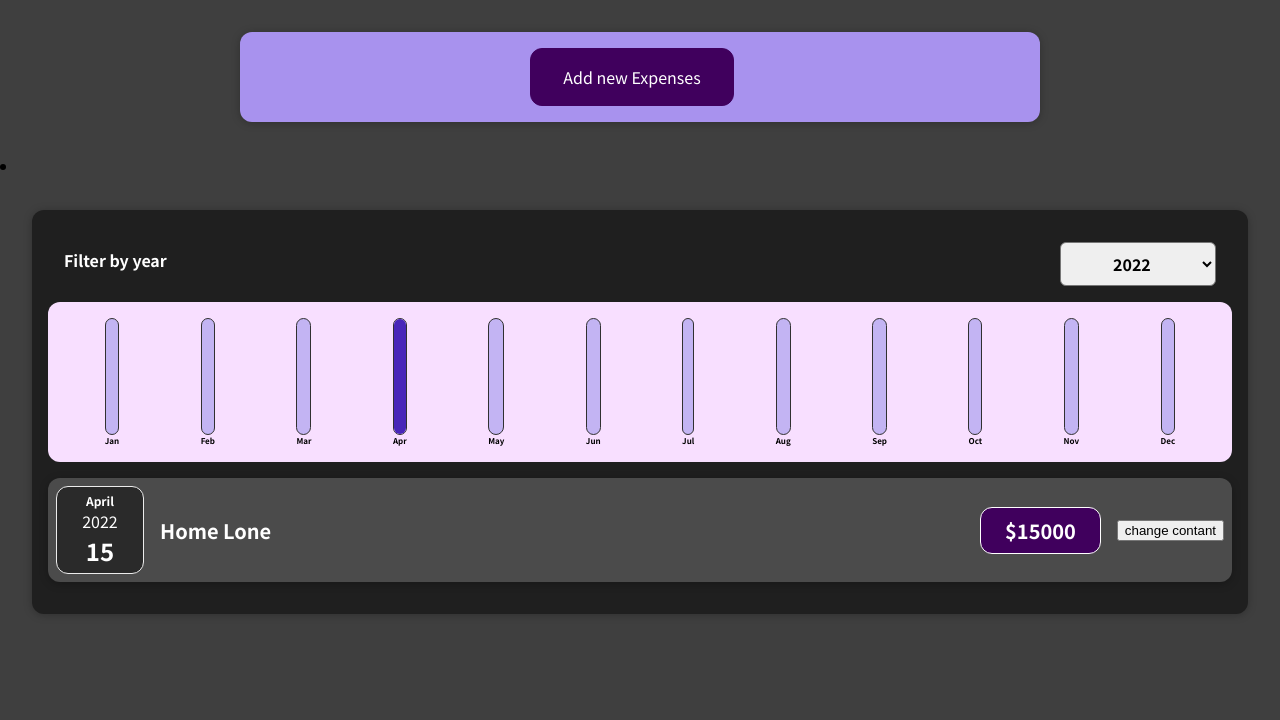
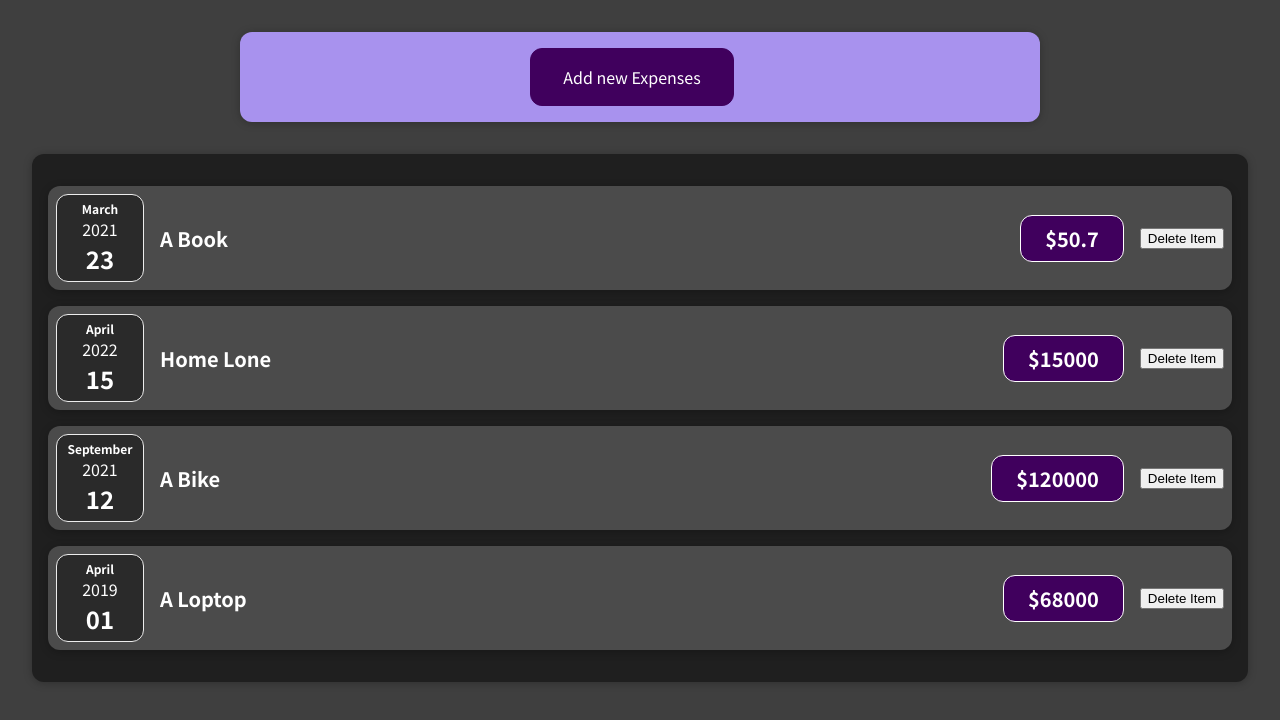
Before and after one commit to SanchitDev47/react_app_dev, a React (Create React App) app: page / in a window 1280 px wide. Shown: the top 720 px of the page. Built offline with nearby package versions, Linux system fonts and the light colour scheme.

Commit message:
dynamic data

```diff
--- a/src/App.js
+++ b/src/App.js
@@ -3,7 +3,7 @@ import Expense from './compoenents/Expenses/Expense';
 import NewExpense from './compoenents/NewExpense/NewExpense'
 import './App.css';
 
-export default function App(props) {
+export default function App() {
 
   const DUMMEY_EXPENSES = [
     {
--- a/src/compoenents/Expenses/ExpensItems.jsx
+++ b/src/compoenents/Expenses/ExpensItems.jsx
@@ -7,9 +7,9 @@ export default function ExpensItems(props) {
     const [title, setTitle] = useState(props.title);
     const clickHandler = () => {
         setTitle('Updated');
-        console.log(title)
+        console.log(title);
+
       }
-
 
     return (
     <Card className='expense-item'>
@@ -17,7 +17,7 @@ export default function ExpensItems(props) {
         <div className='expense-item__description'>
             <h2>{props.title}</h2>
             <div className='expense-item__price'>${props.amount}</div>
-            <button onClick={clickHandler}>change contant</button>
+            <button onClick={clickHandler}>Delete Item</button>
         </div>
     </Card>
     )
--- a/src/compoenents/Expenses/Expense.jsx
+++ b/src/compoenents/Expenses/Expense.jsx
@@ -1,36 +1,54 @@
-import React,{ useState } from 'react';
+// import React,{useState} from 'react';
 import './Expenses.css';
 import Card from './Card';
-import ExpensesFilter from './ExpensesFilter';
-import ExpensesList from './ExpensesList';
 import ExpensesChart from './ExpensesChart';
+import ExpensItems from './ExpensItems';
 //
 export default function Expense(props) {
+//   function showExpenseItems(event){
+//     props.onChangeFilter(event.target.value)
+// }
+  // function filterItemHandler(){
+  // console.log(props.items)
+  // }
+  // const [filteredItem, setFilteredItem] = useState('');
 
-  const [filteredYear, setFilteredYear] = useState('2022');
+  // const filterChangeHandler = selectedItem => {
+  // setFilteredItem(selectedItem);
+ //} /// and this code present selected year items using useState of setFilteredyear
 
-              const filterChangeHandler = selectedYear => {
-              setFilteredYear(selectedYear);
-              } /// and this code present selected year items using useState of setFilteredyear
+// const filteredExpenses = props.items.filter(expenses => {
+//     console.log('get clicked', expenses);
+//   }
+// const HandleClick = () => {
+//   console.log('get clicked');
+// }
 
-              const filteredExpenses = props.items.filter(expenses => {
-                 return expenses.date.getFullYear().toString() === filteredYear
-               }); // this props.items use for pass data to app.js and expense.js like this items={filteredExpenses}
+  // return expenses.date.getFullYear().toString() === filteredYear
+  // }); // this props.items use for pass data to app.js and expense.js like this items={filteredExpenses}
 
-               try{
-                return (
+    // const deleteItemHandler = () => {
+    //     // setDeleteText('(Deleted!)');
+
+    //     props.onDelete(props.title);
+    //     clickHandler();
+    //   };
+
+
+    return (
+            <ul className="expenses-list">
                 <li>
                 <Card className='expenses'>
-                <ExpensesFilter
-                onChangeFilter={filterChangeHandler}  // and this props fetech from  expensesfilter component props.onChangefilter  data
-                selected={filteredYear}
-                />
-                <ExpensesChart expenses={filteredExpenses}/>
-                <ExpensesList items={filteredExpenses} />
+                  <ExpensesChart />
+              {props.items.map((expenses) => (
+                <ExpensItems
+                key={expenses.id}
+                title={expenses.title}
+                amount={expenses.amount}
+                date={expenses.date}
+                />))}
                 </Card>
                 </li>
+                </ul>
                 );
-             }catch(e){
-                  console.log(e);
-             }
-            }
+          }
--- a/src/compoenents/Expenses/ExpensesChart.jsx
+++ b/src/compoenents/Expenses/ExpensesChart.jsx
@@ -17,11 +17,15 @@ export default function ExpensesChart(props) {
     {label: 'Nov', value: '0'},
     {label: 'Dec', value: '0'},
 ];
+try{
 for(const expense of props.expenses){
     const expenseMonth = expense.date.getMonth();
     chartDataPoints[expenseMonth].value += expense.amount;
-}
+} //this filter bas
 return (
     <Chart dataPoints={chartDataPoints}/>
   )
+}catch(e){
+  console.log(e);
 }
+}
--- a/src/compoenents/Expenses/ExpensesFilter.jsx
+++ /dev/null
@@ -1,26 +0,0 @@
-import React from 'react';
-
-///this compoenent build filter for expenses app that use for filter item
-export default function ExpensesFilter(props) {
-
-
-    function dropDownChangeHandler(event){
-      props.onChangeFilter(event.target.value)
-      console.log('Expense.jsx');
-
-  }
-  return (
-    <div className='expenses-filter'>
-      <div className='expenses-filter__control'>
-        <label>Filter by year</label>
-        <select value={props.selected} onChange={dropDownChangeHandler}>
-          <option value='2022'>2022</option>
-          <option value='2021'>2021</option>
-          <option value='2020'>2020</option>
-          <option value='2019'>2019</option>
-          <option value='1998'>1998</option>
-        </select>
-      </div>
-    </div>
-  )
-  }
--- a/src/compoenents/Expenses/ExpensesList.jsx
+++ /dev/null
@@ -1,25 +0,0 @@
-import React from 'react'
-import ExpensItems from './ExpensItems';
-
-export default function ExpensesList(props) {
-  try{
-  if(props.items.length === 0 ) {
-    return <h2 className='expenses-list__fallback'>Found no expenses.</h2>
- }
-
- return (
-   <ul className="expenses-list">
-     {props.items.map((expenses) => (
-                          <ExpensItems
-                          key={expenses.id}
-                          title={expenses.title}
-                          amount={expenses.amount}
-                          date={expenses.date}
-                          />
- ))}
-                      </ul>
-          )
-        }catch(e){
-          console.log(e);
-        }
-}
```
